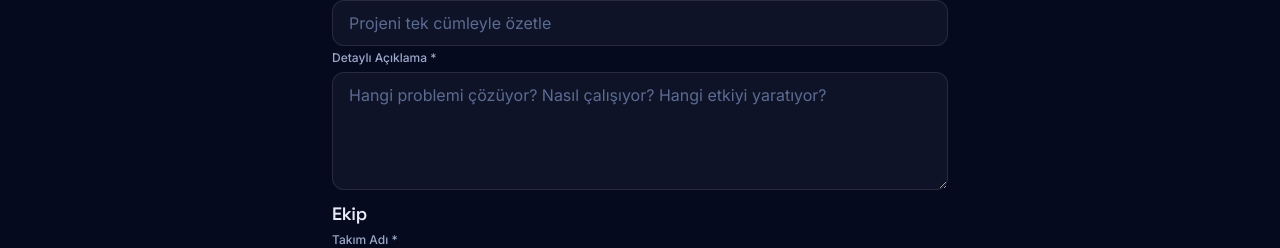
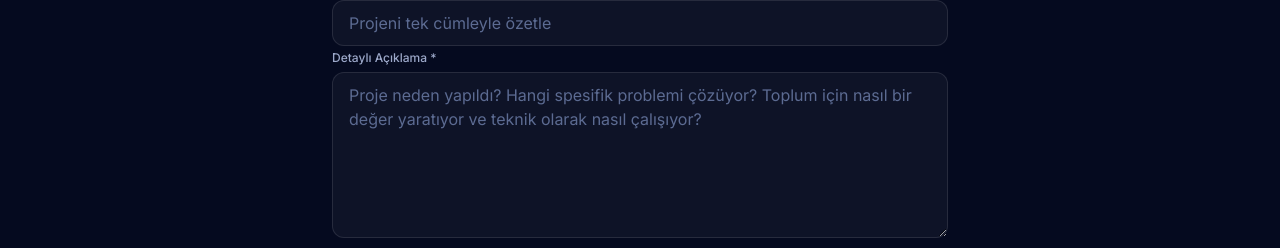
Before and after one commit to BeyzaESER22/HackatonWebSitesi, a Next.js app: page /projects/submit in a window 1280 px wide. Shown: the part 651-899 px from the top of the page. Built offline with nearby package versions, Linux system fonts and the light colour scheme; no server answers.

Commit message:
style: add explicit jury guidance to detailed description field in project submission

```diff
--- a/src/components/forms/ProjectSubmitForm.js
+++ b/src/components/forms/ProjectSubmitForm.js
@@ -141,7 +141,19 @@ export function ProjectSubmitForm({ onSuccess }) {
 
       <Input label="Kısa Açıklama (200 karakter) *" name="shortDescription" value={form.shortDescription} onChange={update('shortDescription')} placeholder="Projeni tek cümleyle özetle" error={errors.shortDescription} maxLength={200} required />
 
-      <Textarea label="Detaylı Açıklama *" name="longDescription" rows={4} value={form.longDescription} onChange={update('longDescription')} placeholder="Hangi problemi çözüyor? Nasıl çalışıyor? Hangi etkiyi yaratıyor?" error={errors.longDescription} required />
+      <Textarea
+        label="Detaylı Açıklama *"
+        name="longDescription"
+        rows={6}
+        value={form.longDescription}
+        onChange={update('longDescription')}
+        placeholder="Proje neden yapıldı? Hangi spesifik problemi çözüyor? Toplum için nasıl bir değer yaratıyor ve teknik olarak nasıl çalışıyor?"
+        error={errors.longDescription}
+        required
+      />
+      <p className="text-[10px] text-ink-dim -mt-3 mb-4 leading-relaxed">
+        <strong>İpucu:</strong> Jürimiz bu alanı değerlendirirken projenin <strong>"Neden yapıldığını"</strong> ve <strong>"Nasıl bir toplumsal değer yarattığını"</strong> öncelikli olarak inceleyecektir. Lütfen bu iki noktayı net bir şekilde açıklayın.
+      </p>
 
       <h3 className="font-display text-lg font-semibold mt-6 mb-3 text-ink">Ekip</h3>
 
```
